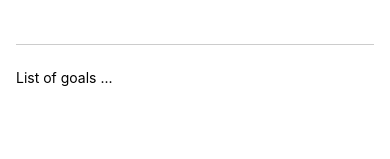
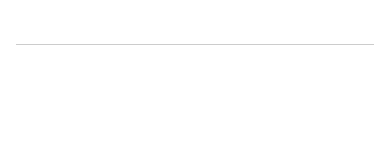
Before and after one commit to shadreza/React-Native-CLI, a React Native app: screen / in a window 390 px wide. Shown: the part 134-293 px from the top of the page. Built offline with nearby package versions, Linux system fonts and the light colour scheme.

Commit message:
The todo lists are being shown up

```diff
--- a/App.js
+++ b/App.js
@@ -6,12 +6,14 @@
 const App = () => {
   const [enteredGoalText, setEnteredGoalText] = useState('');
 
+  const [goals, setGoals] = useState(['']);
+
   const goalInputHandler = enteredText => {
     setEnteredGoalText(enteredText);
   };
 
   const addGoalHandler = () => {
-    console.log(enteredGoalText);
+    setGoals(currentGoals => [...currentGoals, enteredGoalText]);
   };
 
   return (
@@ -25,7 +27,9 @@
         <Button title="Add a Goal" onPress={addGoalHandler} />
       </View>
       <View style={styles.goalsContainer}>
-        <Text>List of goals ...</Text>
+        {goals.map(goal => (
+          <Text key={goal}>{goal}</Text>
+        ))}
       </View>
     </View>
   );
```
